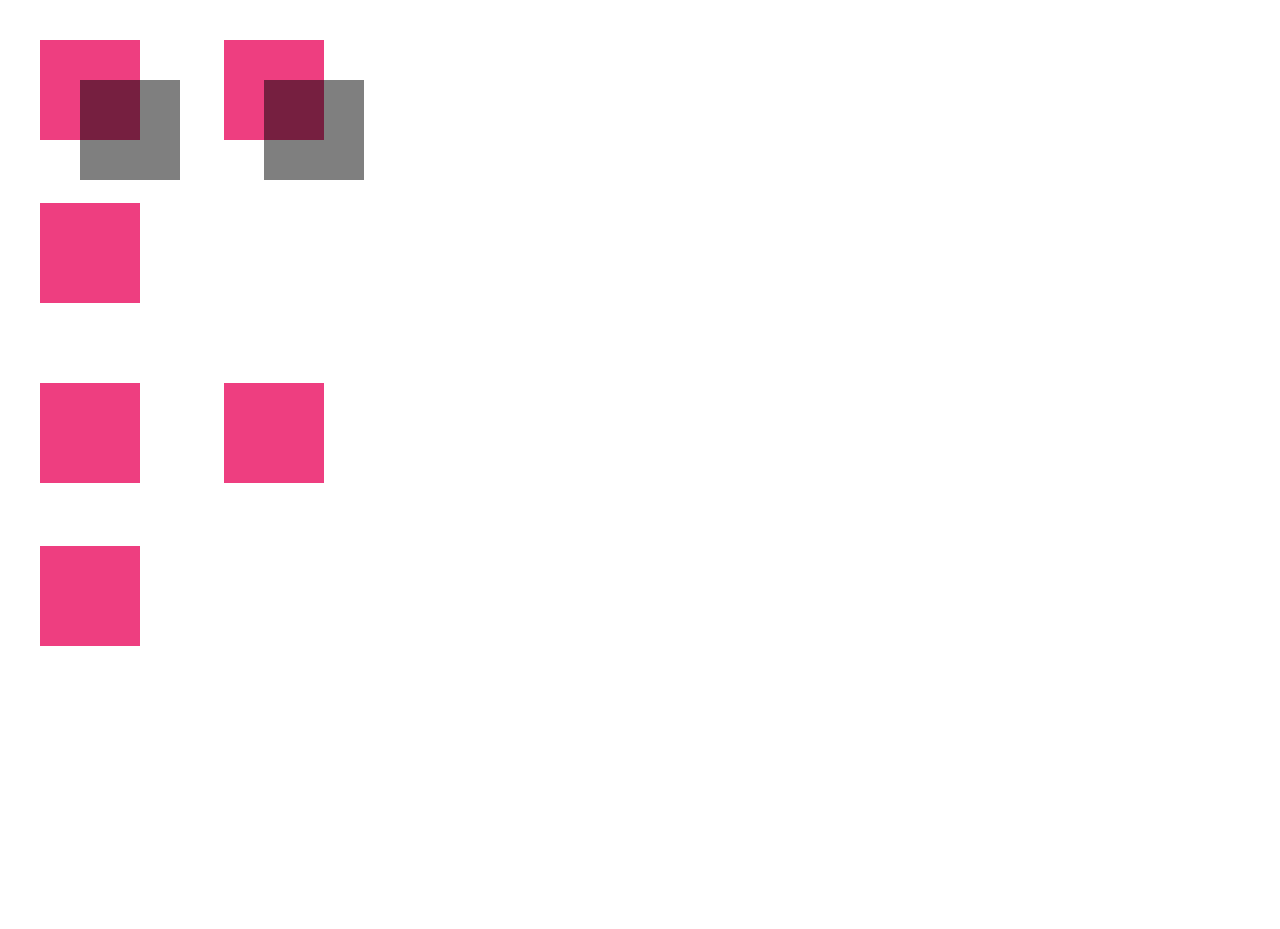
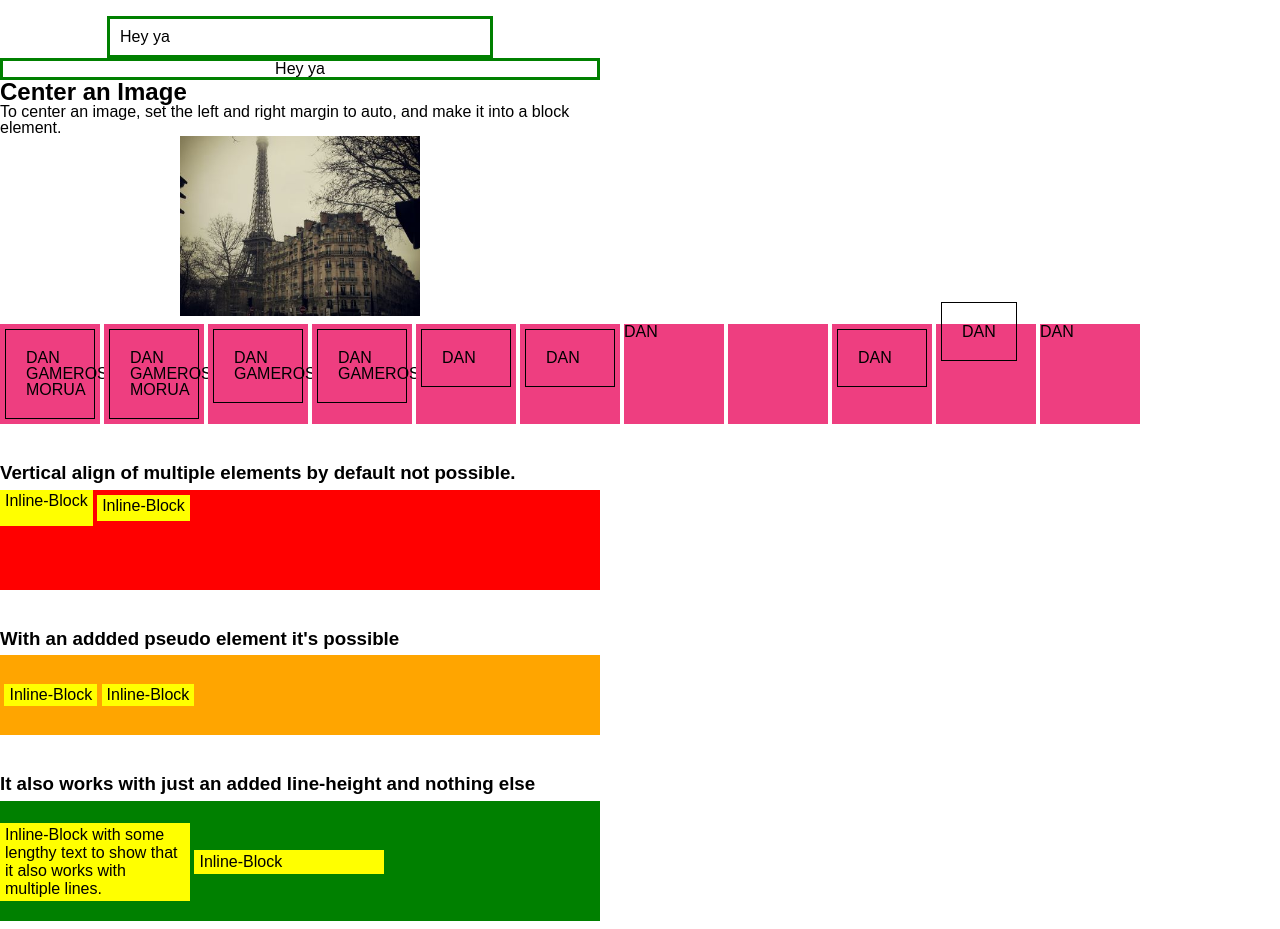
Before and after one commit to Yoshuag11/htmlAndCssDesign, a plain HTML site: page chapter-11/my-opacity.html in a window 1280 px wide. Before the commit the page ends 800 px from the top, so only its background shows below. Drawn offline with Linux system fonts and the light colour scheme.

Commit message:
Changes to vertical-align

```diff
--- a/chapter-11/my-opacity.html
+++ b/chapter-11/my-opacity.html
@@ -7,24 +7,21 @@
 	<meta name="viewport" content="width=device-width, initial-scale=1">
 	<link rel="stylesheet" href="style.css" type="text/css" />
 	<style type="text/css">
-		div {
+		div.custom {
 			width: 100px;
 			height: 100px;
-			margin: 40px;
+			/* margin: 40px; */
 			display: inline-block;
+			vertical-align: middle;
 			background-color: #ee3e80;
 		}
-		div.a {
-			display: block;
-			margin: 20px 40px 40px 40px;
-		}
-		p {
+		p.custom {
 			width: 100px;
 			height: 100px;
 			position: relative;
 			top: 20px;
 			left: 20px;
-			margin: 20px;
+			/* margin: 20px; */
 		}
 		p.one {
 			background-color: rgb(0, 0, 0);
@@ -34,14 +31,145 @@
 			background-color: rgb(0, 0, 0);
 			background-color: rgba(0, 0, 0, 0.5);
 		}
+		.custom-p {
+			margin: 5px;
+			padding-top: 20px;
+			padding-left: 20px;
+			padding: 20px;
+			border: solid 1px black;
+		}
+		.test-p {
+			position: relative;
+		}
+		.miscellaneous {
+			display: block;
+			margin: 3px 0;
+		}
+
+		/* Defines the style for a container */
+		.container {
+			width: 600px;
+			margin: 16px 0 8px;
+		}
+		.block {
+			background-color: red;
+			height: 100px;
+		}
+
+		.block2 {
+			background-color: orange;
+			height: 80px;
+		}
+
+		.block3 {
+			background-color: green;
+			line-height: 120px;
+		}
+
+		/* Fake (pseudo) element, that enables vertical-align */
+		.block2:before {
+			content: '';
+			display: inline-block;
+			vertical-align: middle;
+			height: 100%;
+		}
+		.inner {
+			display: inline-block;
+			vertical-align: middle;
+			background-color: yellow;
+			padding: 3px 5px;
+		}
+		.inner1 {
+			height: 30px;
+		}
+		.inner2 {
+			height: 20px;
+		}
+
+		.inner3 {
+			width: 30%;
+			line-height: normal;
+		}
+
+		@import url(https://fonts.googleapis.com/css?family=PT+Sans:400,700);
+
+		h3, div {
+			font-family: 'PT Sans', sans-serif;
+		}
+
+		h3 {
+			margin: 40px 0 7px;
+		}
+
+		.center-block-elements {
+			margin: auto;
+			width: 60%;
+			padding: 10px;
+		}
+
+		.center-text {
+			text-align: center;
+		}
+
+		.w3school-border {
+			border: 3px solid green;
+		}
+		.center-image {
+			display: block;
+			margin: auto;
+		}
 	</style>
 </head>
 <body>
-	<div><p class="one"></p></div>
+	<div class="container">
+		<div class="w3school-border center-block-elements">Hey ya</div>
+		<div class="w3school-border center-text">Hey ya</div>
+		<h2>Center an Image</h2>
+		<p>To center an image, set the left and right margin to auto,
+		 and make it into a block element.</p>
+		 <img class="center-image" src="paris.jpg" alt="Photo of Paris." width="40%">
+	</div>
+	<div class="custom"><p class="custom-p">DAN GAMEROS MORUA</p></div>
+	<div class="custom"><p class="custom-p">DAN GAMEROS MORUA</p></div>
+	<div class="custom"><p class="custom-p">DAN GAMEROS</p></div>
+	<div class="custom"><p class="custom-p">DAN GAMEROS</p></div>
+	<div class="custom"><p class="custom-p">DAN</p></div>
+	<div class="custom"><p class="custom-p">DAN</p></div>
+	<div class="custom"><span>DAN</span></div>
+	<div class="custom"></div>
+	<div class="custom"><p class="custom-p">DAN</p></div>
+	<div class="custom"><span class="custom-p">DAN</span></div>
+	<div class="custom"><span>DAN</span></div>
+	<div class="container">
+		<h3>Vertical align of multiple elements by default not possible.</h3>
+		<div class="block">
+			<div class="inner inner1">Inline-Block</div>
+			<div class="inner inner2">Inline-Block</div>
+		</div>
+		<h3>With an addded pseudo element it's possible</h3>
+		<div class="block2">
+			<div class="inner">Inline-Block</div>
+			<div class="inner">Inline-Block</div>
+		</div>
+		<h3>It also works with just an added line-height
+		 and nothing else</h3>
+		<div class="block3">
+			<div class="inner inner3">Inline-Block with some lengthy text to
+			 show that it also works with multiple lines.</div>
+			 <div class="inner inner3">Inline-Block</div>
+		</div>
+	</div>
+	<!-- <div></div> -->
+	<!-- <div><p class="custom one"></p></div> -->
+	<!-- <div><p class="custom two"></p></div>
+	<div><p class="test-p custom-p">DAN GAMEROS</p></div>
+	<div class="miscellaneous">DAN</div>
 	<div><p class="two"></p></div>
-	<div class="a"></div>
-	<div></div>
-	<div></div>
-	<div class="a"></div>
+	<div><p class="test-p custom-p">DAN GAMEROS</p></div>
+	<div><p class="test-p custom-p">DAN GAMEROS</p></div> -->
+	<!-- <div><p class="test-p custom-p">DAN GAMEROS</p></div> -->
+	<!-- <div><span class="custom-p">\</span></div>
+	<div><span class="custom-p">DAN</span></div>
+	<div class="custom-p"><span>DAN</span></div> -->
 </body>
 </html>
--- a/chapter-11/style.css
+++ b/chapter-11/style.css
@@ -46,3 +46,13 @@ table {
 	border-collapse: collapse;
 	border-spacing: 0;
 }
+/* My Styles */
+h2 {
+	font-size: 1.5em;
+	font-weight: bold;
+}
+
+h3 {
+	font-size: 1.17em;
+	font-weight: bold;
+}
```
Also changed, not shown: chapter-11/paris.jpg (added).
